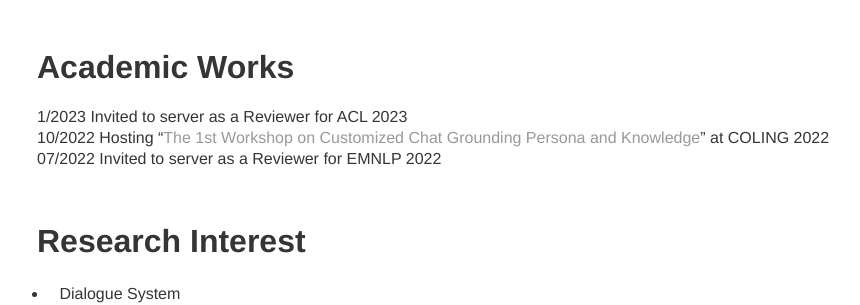
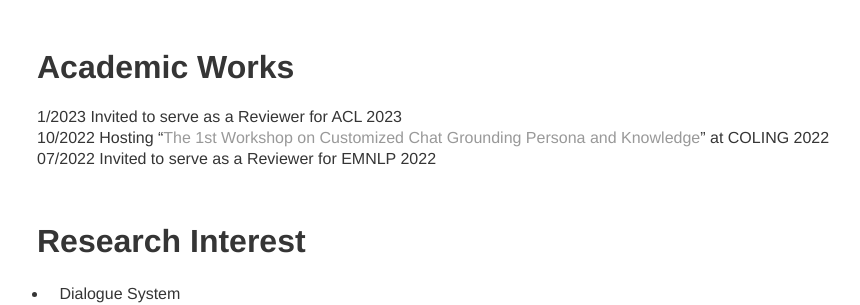
Before and after one commit to dlawjddn803/dlawjddn803.github.io, a Jekyll site: the page built from index.md, in a window 1280 px wide and 900 px high, scrolled down 314 px. Shown: the part 152-457 px from the top of the window, without its empty margins (203-1063 px from the left). Built offline with Jekyll 4.4.1, drawn with Linux system fonts in a browser that asks for light colours; our own code applies the rules of GitHub Pages for plain Markdown files.

Commit message:
add info

```diff
--- a/index.md
+++ b/index.md
@@ -15,9 +15,9 @@ Please check my [CV](https://drive.google.com/file/d/1OIubJzknuk7bAkOjLuTYHHNBPV
 
 
 # Academic Works
-1/2023     Invited to server as a Reviewer for ACL 2023 <br/>
+1/2023     Invited to serve as a Reviewer for ACL 2023 <br/>
 10/2022     Hosting "[The 1st Workshop on Customized Chat Grounding Persona and Knowledge](https://sites.google.com/view/persona-knowledge-workshop/home?authuser=0)" at COLING 2022 <br/>
-07/2022     Invited to server as a Reviewer for EMNLP 2022 <br/>
+07/2022     Invited to serve as a Reviewer for EMNLP 2022 <br/>
 
 <br/>
 
```
